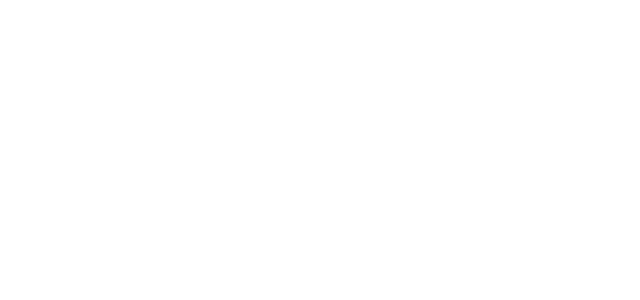
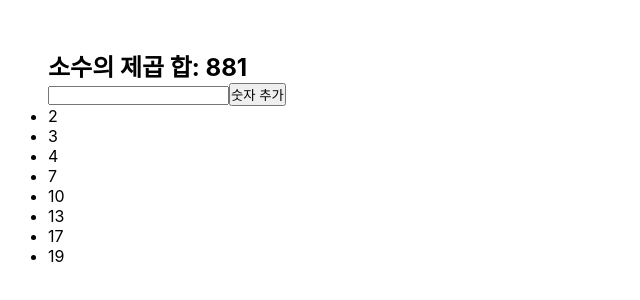
Before and after one commit to HyonWooKang/reacthooks, a React (Create React App) app: page /memo in a window 1280 px wide. Before the commit this address had no page. Shown: the top 300 px of the page, without its empty margins (0-640 px from the left). Built offline with nearby package versions, Linux system fonts and the light colour scheme.

Commit message:
useMemo 추가

```diff
--- a/src/App.js
+++ b/src/App.js
@@ -1,9 +1,11 @@
 import { Route, Routes } from "react-router-dom";
+import './asset/style.css';
 import Home from "./pages/Home";
+import UseContext from "./pages/UseContext.jsx";
+import UseEffect from "./pages/UseEffect";
+import UseMemoPage from "./pages/UseMemo";
+import UseRef from "./pages/UseRef";
 import UseState from "./pages/UseState";
-import UseEffect from "./pages/UseEffect";
-import UseContext from "./pages/UseContext.jsx";
-import UseRef from "./pages/UseRef";
 
 function App() {
   return (
@@ -13,6 +15,7 @@
       <Route path="/effect" element={<UseEffect />} />
       <Route path="/context" element={<UseContext />} />
       <Route path="/ref" element={<UseRef />} />
+      <Route path="/memo" element={<UseMemoPage />} />
     </Routes>
   );
 }
--- a/src/pages/Home.jsx
+++ b/src/pages/Home.jsx
@@ -19,22 +19,27 @@
           <ul>
             <li style={{ margin: "10px" }}>
               <a href="" onClick={handlePageMove("/state")}>
-                useState로 이동
+                UseState로 이동
               </a>
             </li>
             <li style={{ margin: "10px" }}>
               <a href="" onClick={handlePageMove("/effect")}>
-                useEffect로 이동
+                UseEffect로 이동
               </a>
             </li>
             <li style={{ margin: "10px" }}>
               <a href="" onClick={handlePageMove("/context")}>
-                useContext로 이동
+                UseContext로 이동
               </a>
             </li>
             <li style={{ margin: "10px" }}>
               <a href="" onClick={handlePageMove("/ref")}>
-                useRef 이동
+                UseRef 이동
+              </a>
+            </li>
+            <li style={{ margin: "10px" }}>
+              <a href="" onClick={handlePageMove("/memo")}>
+                UseMemo 이동
               </a>
             </li>
           </ul>
--- /dev/null
+++ b/src/pages/UseMemo.jsx
@@ -0,0 +1,50 @@
+import { useMemo, useState } from "react";
+
+// 소수를 판별하는 함수
+const isPrime = (num) => {
+  if (num <= 1) return false;
+  for (let i = 2; i <= Math.sqrt(num); i++) {
+    if (num % i === 0) return false;
+  }
+  return true;
+};
+
+const UseMemoExample = () => {
+  const [numbers, setNumbers] = useState([2, 3, 4, 7, 10, 13, 17, 19]);
+  const [number, setNumber] = useState("");
+
+  // 소수 제곱의 합 계산을 useMemo로 최적화
+  const primeSquaresSum = useMemo(() => {
+    console.log("Expensive calculation in progress...");
+    return numbers
+      .filter(isPrime) // 소수만 걸러내고
+      .map((num) => num ** 2) // 제곱한 뒤
+      .reduce((acc, val) => acc + val, 0); // 합산
+  }, [numbers]);
+
+  const handleAddNumber = () => {
+    if (number !== "") {
+      setNumbers((prev) => [...prev, Number(number)]);
+      setNumber("");
+    }
+  };
+
+  return (
+    <div className="frame">
+      <h2>소수의 제곱 합: {primeSquaresSum}</h2>
+      <input
+        type="number"
+        value={number}
+        onChange={(e) => setNumber(e.target.value)}
+      />
+      <button onClick={handleAddNumber}>숫자 추가</button>
+      <ul>
+        {numbers.map((num, index) => (
+          <li key={index}>{num}</li>
+        ))}
+      </ul>
+    </div>
+  );
+};
+
+export default UseMemoExample;
```
Also changed, not shown: src/pages/UseMemo copy.jsx (added, +57 -0 lines).
